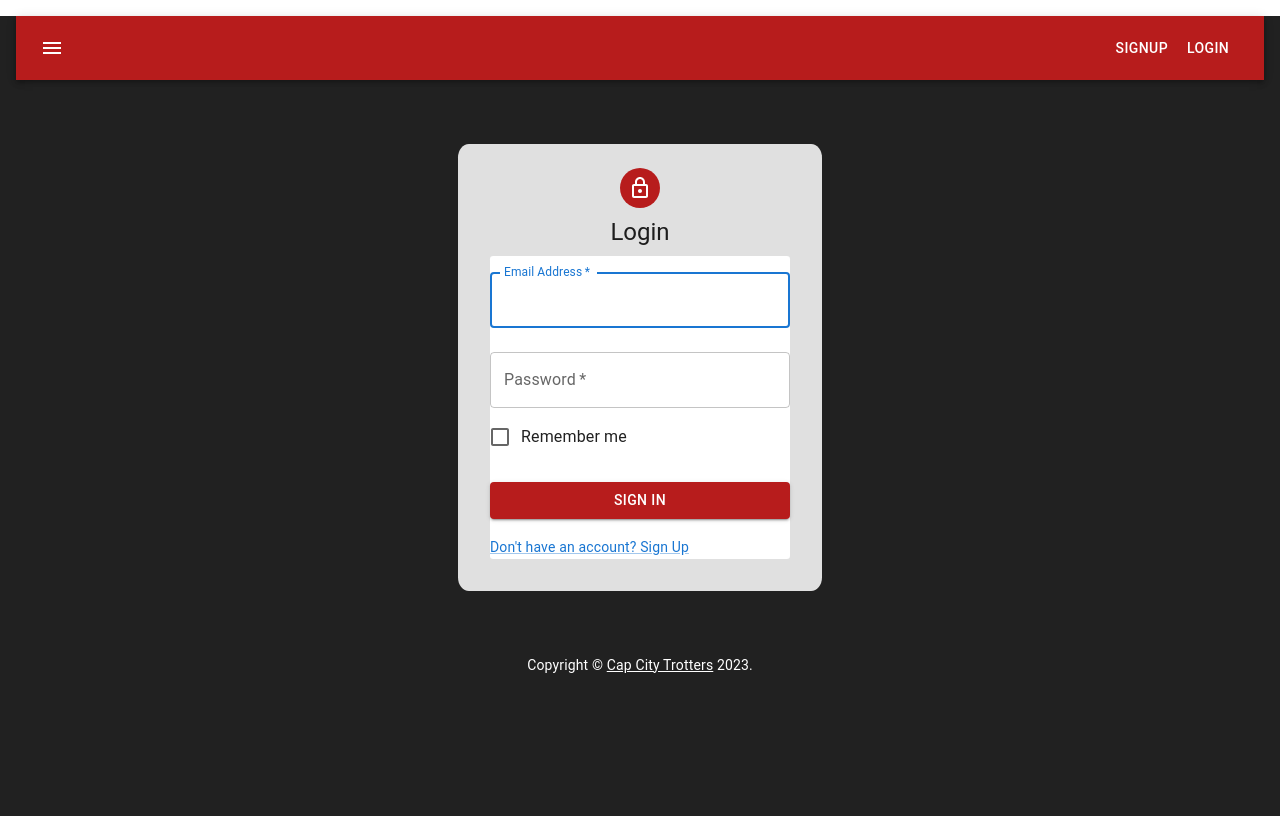
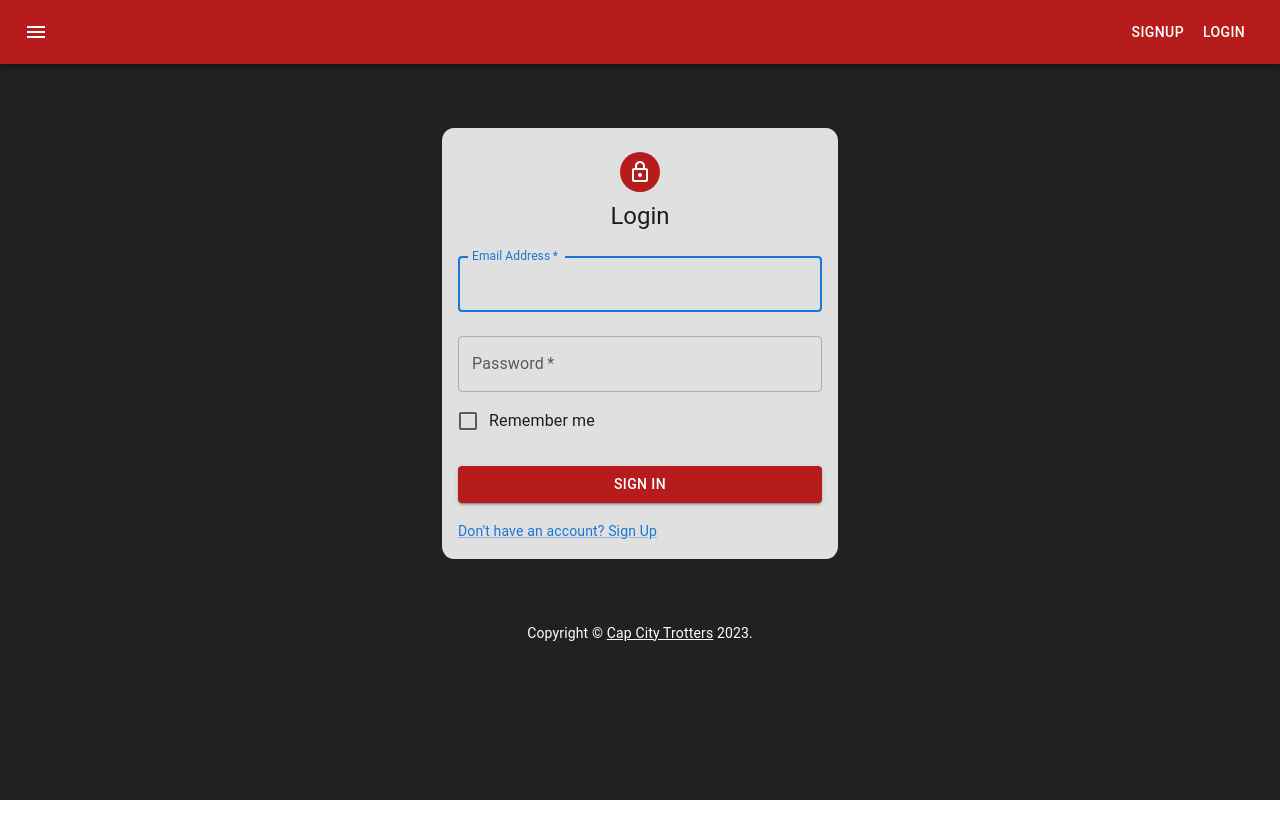
Before and after one commit to MCN17/cct, a React (Create React App) app in the folder client/: page /login in a window 1280 px wide. Built offline with nearby package versions, Linux system fonts and the light colour scheme.

Commit message:
renamed grid className for postList to main

```diff
--- a/client/src/components/PostList/index.js
+++ b/client/src/components/PostList/index.js
@@ -43,7 +43,7 @@ const PostList = ({ posts, title }) => {
 
 
   return (
-      <Grid>
+      <Grid className="main">
         <CssBaseline />
         <h2>Recent Posts</h2>
       {posts &&
--- a/client/src/pages/homeStyle.css
+++ b/client/src/pages/homeStyle.css
@@ -60,7 +60,7 @@ p {
     font-size: 1vw;
 }
 
-.MuiBox-root {
+.main {
     background-color: rgb(255,255,255);
     border-radius: 0.2rem;
     margin: 1rem;
```
